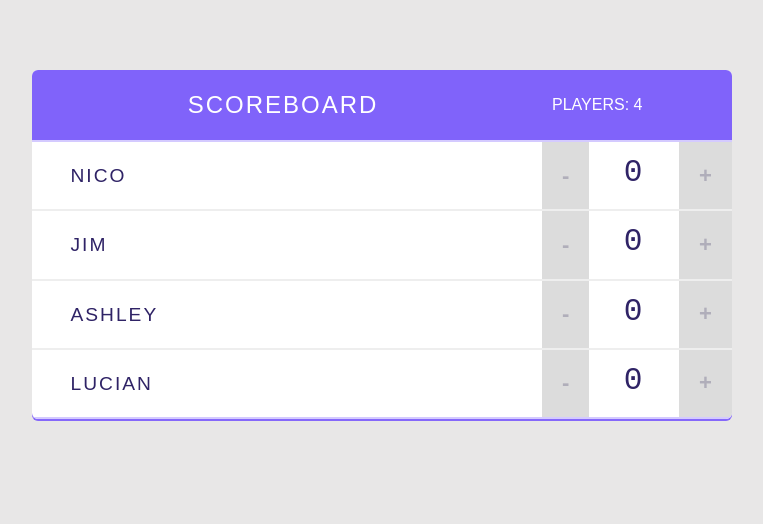
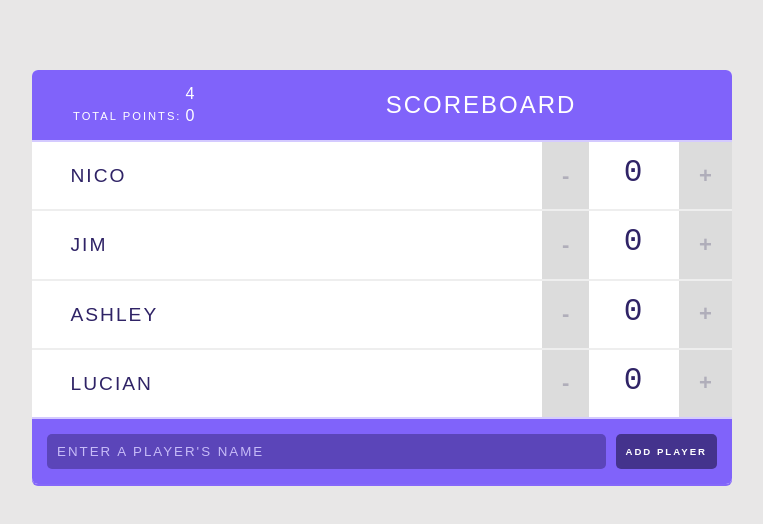
Before and after one commit to nicowave/react-scoreboard-lifting-state, a React (Create React App) app: page / in a window 1280 px wide. Shown: the top 524 px of the page, without its empty margins (258-1021 px from the left). Built offline with nearby package versions, Linux system fonts and the light colour scheme.

Commit message:
add AddPlayerForm component using prevState to combine existing players with just-added player...

```diff
--- /dev/null
+++ b/src/components/AddPlayerForm.js
@@ -0,0 +1,43 @@
+import React, { Component } from 'react';
+
+class AddPlayerForm extends Component {
+
+  state = {
+    value: ''
+  };
+
+  handleValueChange = (e) => {
+    this.setState({ value: e.target.value })
+  }
+
+  handleSubmit = (e) => {
+    // preventDefault prevents request being made to server
+    // ...subsequent reload of app wipes Application-State
+    e.preventDefault()
+    this.props.addPlayer(this.state.value);
+    this.setState({ value: '' })
+  }
+
+  render() {
+    console.log(this.state.value)
+    return (
+      <form onSubmit={this.handleSubmit}>
+        <input
+            type="text"
+            value={this.state.value}
+            onChange={this.handleValueChange}
+            placeholder="Enter a player's name"
+         />
+
+         <input
+            type="submit"
+            value="Add Player"
+          />
+      </form>
+    )
+  }
+}
+
+
+
+export default AddPlayerForm;
--- a/src/components/App.js
+++ b/src/components/App.js
@@ -1,8 +1,12 @@
 import React, { Component } from 'react';
 import Header from './Header';
 import Player from './Player';
+import AddPlayerForm from './AddPlayerForm';
+
 
 class App extends Component {
+
+  // set initial state for properties of scoreboard app using `players` Object
   state = {
     players: [
       { name: "Nico", score: 0, id: 1 },
@@ -12,12 +16,31 @@
     ]
   };
 
+  prevplayerId = 4;
+
   handleScoreChange = (index, delta) => {
     this.setState( prevState => ({
       score: prevState.players[index].score += delta
     }));
     console.log('index: ' + index, 'delta: ' + delta);
   }
+
+  handleAddPlayer = (name) => {
+    // console.log(...this.state.players)
+    this.setState( prevState => {
+      return {
+        // try... console.log(prevState)
+        // `spread operator` OR `...` adds all current players
+        // ...to object passed to setState()
+        players:
+          [ ...this.state.players,
+            { name,
+              score: 0,
+              id: this.prevplayerId += 1 }]
+      }
+    })
+  }
+
 
   handleRemovePlayer = (id) => {
     this.setState( prevState => {
@@ -32,6 +55,7 @@
       <div className="scoreboard">
         <Header
           title="Scoreboard"
+          players={this.state.players}
           totalPlayers={this.state.players.length}
         />
 
@@ -47,6 +71,9 @@
             removePlayer={this.handleRemovePlayer}
           />
         )}
+        <AddPlayerForm
+          addPlayer={this.handleAddPlayer}
+        />
       </div>
     );
   }
--- a/src/components/Header.js
+++ b/src/components/Header.js
@@ -1,10 +1,14 @@
 import React from 'react';
+import Stats from './Stats';
+
 
 const Header = (props) => {
   return (
     <header>
+      <Stats
+        players={props.players}
+      />
       <h1>{ props.title }</h1>
-      <span className="stats">Players: {props.totalPlayers}</span>
     </header>
   );
 }
--- /dev/null
+++ b/src/components/Stats.js
@@ -0,0 +1,29 @@
+import React from 'react';
+
+
+const Stats = (props) => {
+
+  const totalPlayers = props.players.length
+  const totalPoints = props.players.reduce((total, player) => {
+    // initialize total to value = 0 as second parameter of reduce()
+    return total + player.score;
+  }, 0)
+
+
+  return (
+    <table className="stats">
+    <tbody>
+      <tr>
+        <td></td>
+        <td>{ totalPlayers }</td>
+      </tr>
+      <tr>
+        <td>Total Points:</td>
+        <td>{ totalPoints }</td>
+      </tr>
+    </tbody>
+  </table>
+  );
+}
+
+export default Stats;
```
